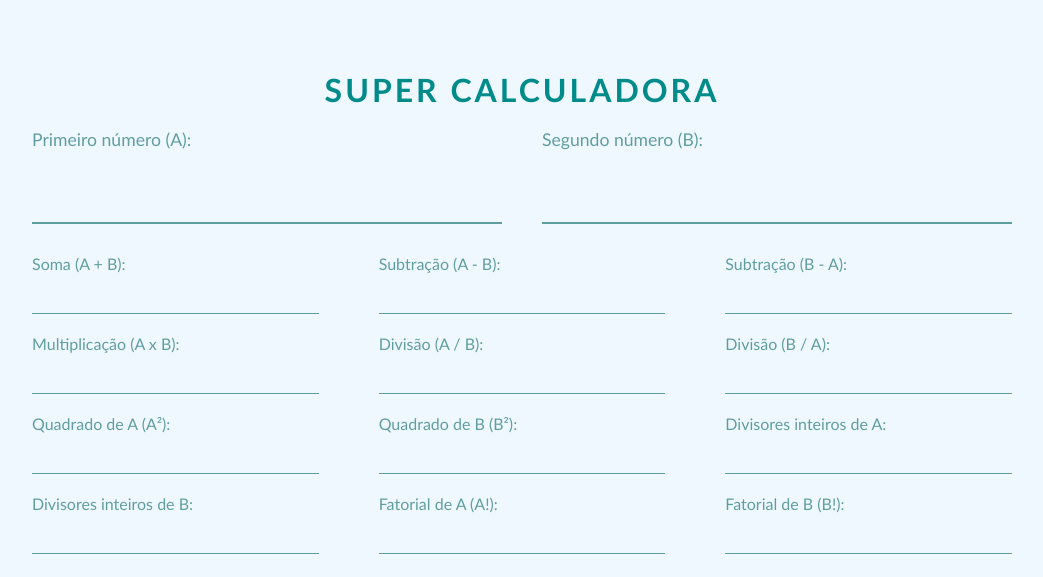
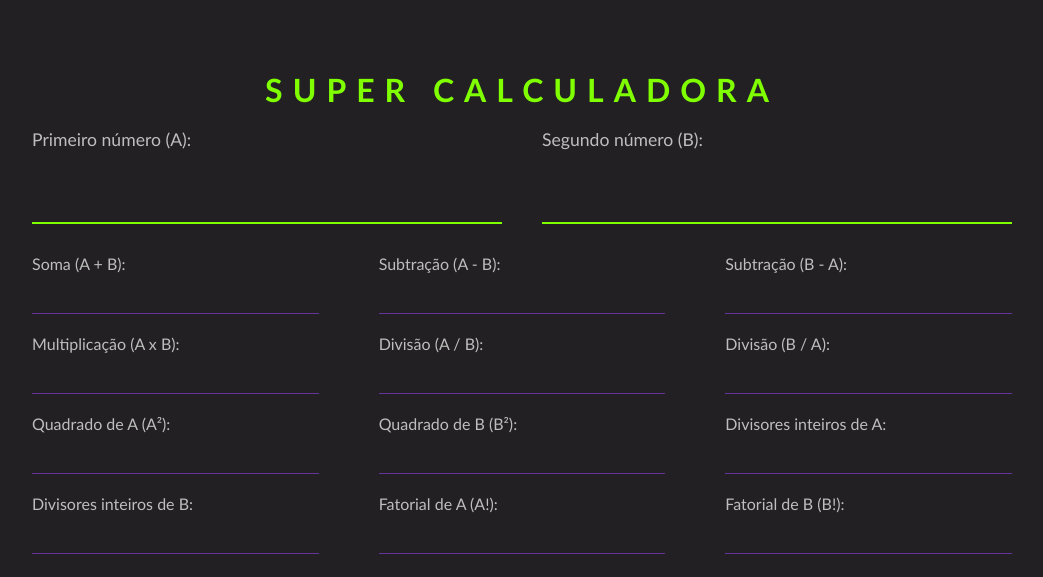
Before and after one commit to RenataRochaAlves/super_calculadora, a plain HTML site: page index.html in a window 1280 px wide. Shown: the whole page, without its empty margins (118-1161 px from the left). Drawn offline with Linux system fonts and the light colour scheme.

Commit message:
alterando css

```diff
--- a/css/style.css
+++ b/css/style.css
@@ -6,17 +6,17 @@
 
 body {
   font-family: 'Gill Sans', 'Gill Sans MT', Calibri, 'Trebuchet MS', sans-serif;
-  background-color: aliceblue;
+  background-color: rgb(34, 32, 34);
   padding: 70px 150px 70px 150px;
-  color: cadetblue;
+  color: rgb(190, 190, 190);
 }
 
 header h1 {
   width: 100%;
   font-weight: 900;
   text-transform: uppercase;
-  letter-spacing: 3px;
-  color: darkcyan;
+  letter-spacing: 10px;
+  color: chartreuse;
   text-align: center;
   margin-bottom: 20px;
 }
@@ -44,13 +44,17 @@ label {
 input {
   border: none;
   background-color: transparent;
-  border-bottom: 2px solid cadetblue;
-  color: darkcyan;
+  border-bottom: 2px solid chartreuse;
+  color: white;
   font-size: 1.2rem;
   font-weight: bold;
   letter-spacing: 2px;
   padding: 20px;
   outline: none;
+}
+
+input:focus {
+  border-bottom: 5px solid chartreuse;
 }
 
 #calc {
@@ -72,9 +76,9 @@ h4 {
 p {
   width: 100%;
   padding: 20px;
-  border-bottom: 1px solid cadetblue;
+  border-bottom: 1px solid rebeccapurple;
   margin-bottom: 20px;
-  color: cadetblue;
+  color: rgb(190, 190, 190);
   font-size: 1.1rem;
   letter-spacing: 1px;
   font-weight: bolder;
```
